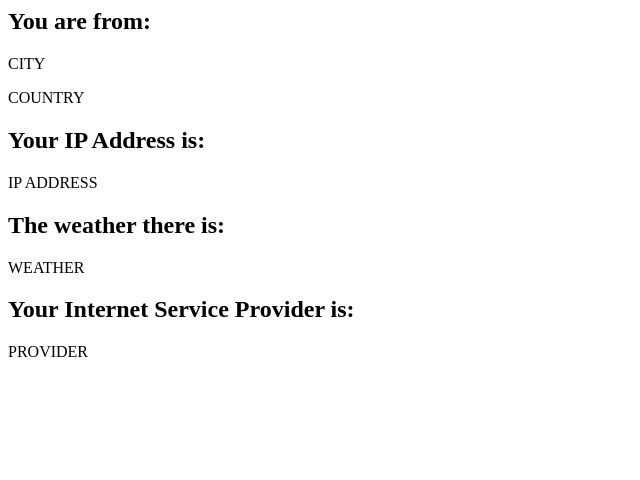
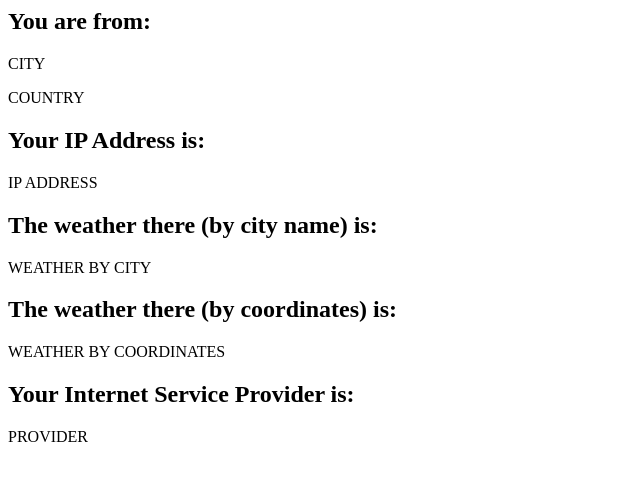
Before and after one commit to JamirObando/Jamirobando.github.io, a plain HTML site: page index.html in a window 1280 px wide. Shown: the whole page, without its empty margins (0-640 px from the left). Drawn offline with Linux system fonts and the light colour scheme; no server answers.

Commit message:
index.html

```diff
--- a/index.html
+++ b/index.html
@@ -12,8 +12,11 @@
   <h2>Your IP Address is:</h2>
   <p id="ip">IP ADDRESS</p>
 
-  <h2>The weather there is: </h2>
-  <p id="weather">WEATHER</p>
+  <h2>The weather there (by city name) is: </h2>
+  <p id="weatherCity">WEATHER BY CITY</p>
+
+  <h2>The weather there (by coordinates) is: </h2>
+  <p id="weatherCoords">WEATHER BY COORDINATES</p>
 
   <h2>Your Internet Service Provider is:</h2>
   <p id="isp">PROVIDER</p>
@@ -55,8 +58,8 @@
       });
       const weather = await responseW.json();
 
-      // Display weather info from the third API call
-      document.getElementById("weather").innerHTML = weather.list[0].weather[0].description;
+      // Display weather info from the third API call (by city)
+      document.getElementById("weatherCity").innerHTML = weather.list[0].weather[0].description;
       console.log(weather.list[0].weather[0].main);
 
       // Fourth API call: Get weather using the location (latitude and longitude from second API call)
@@ -71,7 +74,8 @@
       });
       const weather2 = await responseW2.json();
 
-      // Display the weather from the fourth API call (using lat/lon)
+      // Display weather info from the fourth API call (by coordinates)
+      document.getElementById("weatherCoords").innerHTML = weather2.weather[0].description;
       console.log(weather2.weather[0].main);
     }
 
```
